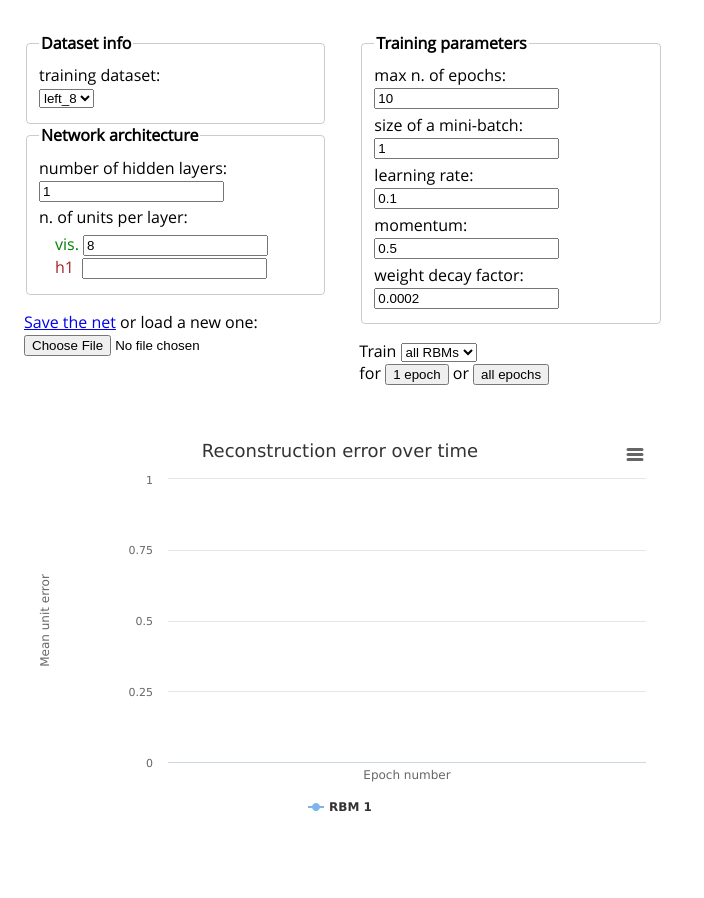
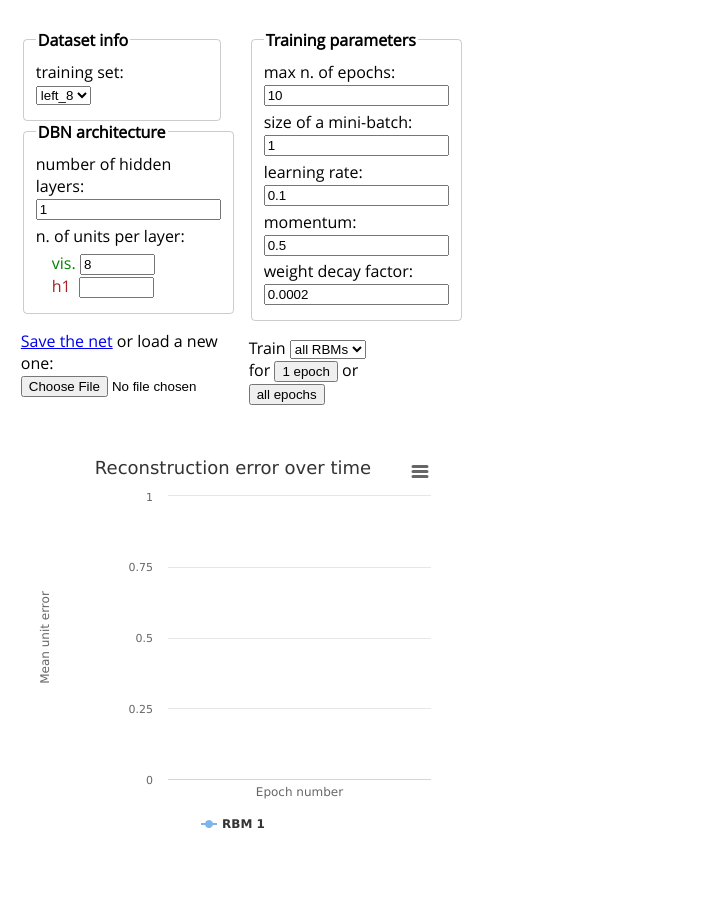
Before and after one commit to ggiuffre/DBNsim, a Django app: page /DBNtrain/ in a window 1280 px wide. Shown: the whole page, without its empty margins (0-704 px from the left). Before the commit the page ends 811 px from the top, so only its background shows below. Run offline with Django 3.2, Linux system fonts and the light colour scheme; a map, chart or similar area stays blank; parts of the project's set-up code (start-up, migrations or seed data) failed here and were passed over.

Commit message:
Update style for large display

```diff
--- a/DBNsite/DBNtrain/static/main.css
+++ b/DBNsite/DBNtrain/static/main.css
@@ -14,6 +14,8 @@
 body {
 	font-family: 'Open Sans', sans-serif;
 }
+
+
 
 form legend {
 	font-weight: bold;
@@ -46,6 +48,12 @@ form fieldset {
 	color: green;
 }
 
+.lay_sz input {
+	max-width: 5em;
+}
+
+
+
 #train_plot, #DBNgraph, #input_image,
 #receptive_fields, #weights_histogram {
 	padding: 1em;
@@ -58,6 +66,8 @@ form fieldset {
 	height: 400px;
 }
 
+
+
 @media screen and (max-height: 620px) {
 	#net_form fieldset p, #net_form fieldset ol, #train_form fieldset p {
 		margin: 0.2em auto;
@@ -67,6 +77,8 @@ form fieldset {
 		height: 300px;
 	}
 }
+
+
 
 #receptive_fields {
 	height: auto;
@@ -80,11 +92,17 @@ form fieldset {
 	margin: 0 1px;
 }
 
+#input_arrow, #receptive_fields, #weights_histogram {
+	display: none;
+}
+
+
+
 @media screen and (min-width: 460px) {
 	#net_form, #train_form {
 		float: left;
 		width: 24%;
-		padding: 1em;
+		padding: 0.8em;
 	}
 
 	#DBNgraph {
@@ -130,6 +148,47 @@ form fieldset {
 	}
 }
 
-#input_arrow, #receptive_fields, #weights_histogram {
-	display: none;
+
+
+@media screen and (min-width: 1000px) {
+	#net_form {
+		width: 16%;
+	}
+
+	#train_form {
+		width: 15%;
+	}
+
+	#DBNgraph, #input_image_caption {
+		max-width: 33%;
+	}
+
+	#train_plot, #receptive_fields, #weights_histogram {
+		width: 33%;
+	}
+
+	#receptive_fields {
+		position: fixed;
+		top: 0;
+		right: 33%;
+		max-width: 31%;
+		max-height: 55%;
+		padding: 0.5em;
+	}
+
+	.rec_field {
+		height: 80px;
+		width: 70px;
+		float: left;
+		margin: 0 0.4px;
+	}
+
+	#weights_histogram {
+		position: fixed;
+		right: 30%;
+		max-width: 33%;
+		height: 40%;
+		bottom: 0;
+		padding: 0 0.5em;
+	}
 }
--- a/DBNsite/DBNtrain/templates/DBNtrain/index.html
+++ b/DBNsite/DBNtrain/templates/DBNtrain/index.html
@@ -34,7 +34,7 @@
 				<legend>Dataset info</legend>
 
 				<p>
-					<label for="dataset">training dataset:</label><br />
+					<label for="dataset">training set:</label><br />
 					<select name="dataset" id="dataset" onchange="updateVisibleSize();">
 						{% for s in datasets %}
 							<option value="{{s}}">{{s}}</option>
@@ -44,7 +44,7 @@
 			</fieldset>
 
 			<fieldset id="arch_form">
-				<legend>Network architecture</legend>
+				<legend>DBN architecture</legend>
 
 				<p>
 					<label for="num_hid_layers">number of hidden layers:</label><br />
@@ -64,7 +64,7 @@
 				</ol>
 			</fieldset>
 			<p>
-				<a id="save_net" href="saveNet/?job_id=" type="application/octet-stream">Save the net</a> or load a new one: <input id="load_net" type="file" name="load_net" onchange="loadNet();" />
+				<a id="save_net" href="saveNet/?job_id=" type="application/octet-stream" download="network.pkl">Save the net</a> or load a new one: <input id="load_net" type="file" name="load_net" onchange="loadNet();" />
 			</p>
 		</form>
 
```
